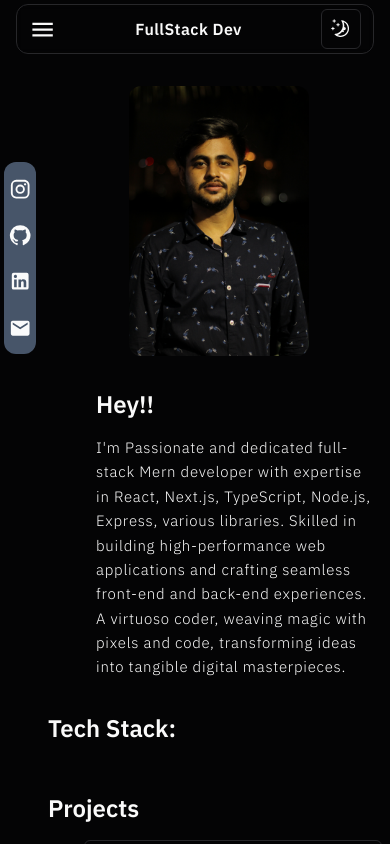
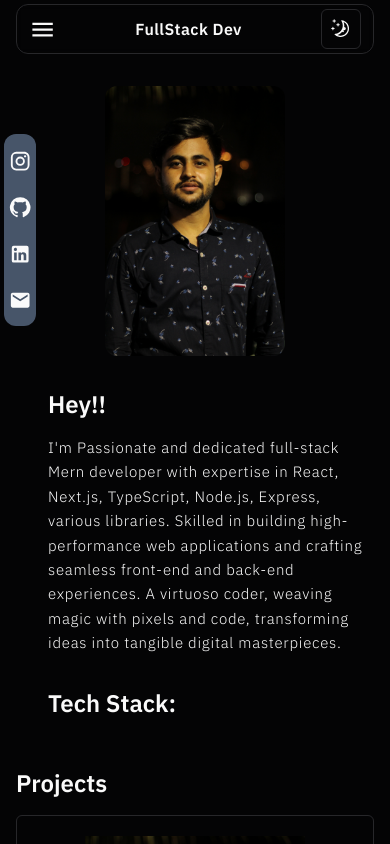
Before and after one commit to Asif-28/asif-portfolio, a Next.js app: page / in a window 390 px wide. Shown: the top 844 px of the page. Built offline with nearby package versions, Linux system fonts and the light colour scheme.

Commit message:
projects and sidebar

```diff
--- a/src/components/sections/HomePage/About.tsx
+++ b/src/components/sections/HomePage/About.tsx
@@ -1,9 +1,19 @@
 import Image from "next/image";
+import InstagramIcon from "@mui/icons-material/Instagram";
+import GitHubIcon from "@mui/icons-material/GitHub";
+import LinkedInIcon from "@mui/icons-material/LinkedIn";
+import EmailIcon from "@mui/icons-material/Email";
 
 const About = () => {
   return (
     <section className="section ">
-      <div className="flex flex-col sm:flex-row justify-center items-center gap-8 py-8 sm:py-12 sm:px-2 spaceMax">
+      <div className="absolute  sm:hidden ml-1 bg-slate-300 dark:bg-slate-600 backdrop-blur-sm flex flex-col items-center justify-between gap-6 h-48 py-4 rounded-xl w-8 mt-20">
+        <InstagramIcon className="cursor-pointer" sx={{ fontSize: "1.4rem" }} />
+        <GitHubIcon className="cursor-pointer" sx={{ fontSize: "1.4rem" }} />
+        <LinkedInIcon className="cursor-pointer" sx={{ fontSize: "1.4rem" }} />
+        <EmailIcon className="cursor-pointer" sx={{ fontSize: "1.4rem" }} />
+      </div>
+      <div className="flex flex-col sm:flex-row justify-center items-center gap-8 py-8 sm:py-12 sm:px-2">
         <Image
           className="rounded-xl hidden sm:block"
           height={200}
--- a/src/components/sections/HomePage/Projects.tsx
+++ b/src/components/sections/HomePage/Projects.tsx
@@ -3,11 +3,11 @@ import Image from "next/image";
 const Projects = () => {
   return (
     <div className="section py-8 ">
-      <h1 className="text-2xl sm:text-4xl pb-4 sm:pb-8 font-semibold pl-3 space">
+      <h1 className="text-2xl sm:text-4xl pb-4 sm:pb-8 font-semibold pl-4 ">
         Projects
       </h1>
-      <div className="grid grid-cols-1 md:grid-cols-2 gap-5 place-items-center spaceMax">
-        <div className="cards max-w-md flex flex-col gap-4 border rounded-md px-1 sm:px-5 sm:py-6 py-5 mx-2 sm:mx-0 space ">
+      <div className="grid grid-cols-1 md:grid-cols-2 gap-5 place-items-center mx-4 sm:mx-0 ">
+        <div className="cards max-w-sm lg:max-w-md flex flex-col gap-4 border rounded-md px-1 sm:px-5 sm:py-6 py-5   ">
           <div className="hidden sm:flex justify-center items-center">
             <Image
               height={200}
@@ -39,7 +39,7 @@ const Projects = () => {
             </button>
           </div>
         </div>
-        <div className="cards max-w-md flex flex-col gap-4 border rounded-md px-1 sm:px-5 sm:py-6 py-5 mx-2 sm:mx-0 space ">
+        <div className="cards max-w-sm lg:max-w-md flex flex-col gap-4 border rounded-md px-1 sm:px-5 sm:py-6 py-5   ">
           <div className="hidden sm:flex justify-center items-center">
             <Image
               height={200}
@@ -71,7 +71,7 @@ const Projects = () => {
             </button>
           </div>
         </div>
-        <div className="cards max-w-md flex flex-col gap-4 border rounded-md px-1 sm:px-5 sm:py-6 py-5 mx-2 sm:mx-0 space ">
+        <div className="cards max-w-sm lg:max-w-md flex flex-col gap-4 border rounded-md px-1 sm:px-5 sm:py-6 py-5   ">
           <div className="hidden sm:flex justify-center items-center">
             <Image
               height={200}
@@ -103,7 +103,7 @@ const Projects = () => {
             </button>
           </div>
         </div>
-        <div className="cards max-w-md flex flex-col gap-4 border rounded-md px-1 sm:px-5 sm:py-6 py-5 mx-2 sm:mx-0 space ">
+        <div className="cards max-w-sm lg:max-w-md flex flex-col gap-4 border rounded-md px-1 sm:px-5 sm:py-6 py-5   ">
           <div className="hidden sm:flex justify-center items-center">
             <Image
               height={200}
--- a/src/components/sections/sidebar/SideBar.tsx
+++ b/src/components/sections/sidebar/SideBar.tsx
@@ -55,7 +55,7 @@ const SideBar = () => {
             className="cursor-pointer hover:animate-spin"
           />
         </div>
-        <div className="sm:hidden ml-1 bg-slate-300 dark:bg-slate-600 backdrop-blur-sm flex flex-col items-center justify-between gap-6 h-48 py-4 rounded-xl w-8 mt-20">
+        {/* <div className="sm:hidden ml-1 bg-slate-300 dark:bg-slate-600 backdrop-blur-sm flex flex-col items-center justify-between gap-6 h-48 py-4 rounded-xl w-8 mt-20">
           <InstagramIcon
             className="cursor-pointer"
             sx={{ fontSize: "1.4rem" }}
@@ -66,7 +66,7 @@ const SideBar = () => {
             sx={{ fontSize: "1.4rem" }}
           />
           <EmailIcon className="cursor-pointer" sx={{ fontSize: "1.4rem" }} />
-        </div>
+        </div> */}
       </div>
     </section>
   );
```
